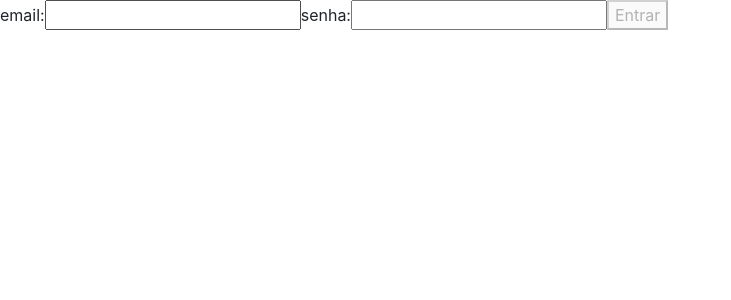
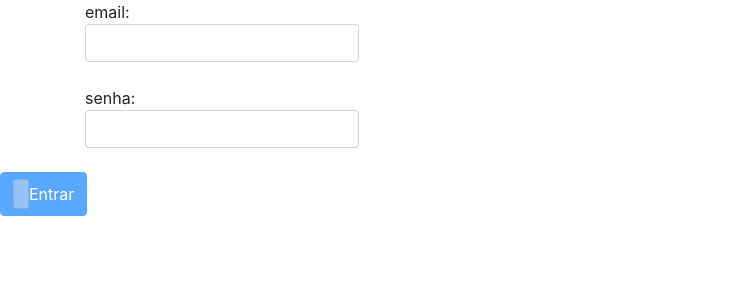
Before and after one commit to zLibrian/frontend-online-store, a React (Create React App) app: page / in a window 1280 px wide. Shown: the top 300 px of the page, without its empty margins (0-731 px from the left). Built offline with nearby package versions, Linux system fonts and the light colour scheme.

Commit message:
Requisito 17 e rtl

```diff
--- a/src/components/SearchInput.js
+++ b/src/components/SearchInput.js
@@ -25,6 +25,11 @@ export default function SearchInput({ fetchFood }) {
       return global.alert('Sua busca deve conter somente 1 (um) caracter');
     }
     const request = await fetchFood(radioSelect, search);
+    if (request === 'ERROR') {
+      console.log('passei aqui');
+      return global
+        .alert('Sinto muito, não encontramos nenhuma receita para esses filtros.');
+    }
     const typeRecipe = request.meals || request.drinks;
     if (typeRecipe.length === 1) {
       setRecipesApp({ ...recipesApp, dataCategoryFoodAPI: typeRecipe, loading: false });
--- a/src/pages/Login.js
+++ b/src/pages/Login.js
@@ -1,5 +1,6 @@
 import PropTypes from 'prop-types';
 import React, { useContext } from 'react';
+import { ToggleButton } from 'react-bootstrap';
 import recipesContext from '../context/recipesContext';
 
 export default function Login({ history }) {
@@ -23,10 +24,12 @@ export default function Login({ history }) {
     handleButton = false;
   }
   return (
-    <div>
-      <label htmlFor="email">
+    <div className="login">
+      <div className="mb-3 container">
+        <label className="login-name-input" htmlFor="email">
           email:
           <input
+            className="login form-control"
             onChange={ handleChange }
             type="text"
             name="email"
@@ -34,9 +37,12 @@ export default function Login({ history }) {
             data-testid="email-input"
           />
         </label>
-      <label htmlFor="password">
+      </div>
+      <div className="mb-3 container">
+        <label className="login-name-input" htmlFor="password">
           senha:
           <input
+            className="password form-control"
             onChange={ handleChange }
             type="password"
             name="password"
@@ -44,14 +50,16 @@ export default function Login({ history }) {
             data-testid="password-input"
           />
         </label>
-      <button
+      </div>
+      <ToggleButton
+        class="buttonLogin btn btn-primary"
         data-testid="login-submit-btn"
         onClick={ handleClick }
         disabled={ handleButton }
         type="button"
       >
         Entrar
-      </button>
+      </ToggleButton>
     </div>
   );
 }
--- a/src/services/index.js
+++ b/src/services/index.js
@@ -3,7 +3,12 @@ export async function fetchApiRecipesFood(filterSelect, text) {
   if (filterSelect === 'i') url = 'https://www.themealdb.com/api/json/v1/1/filter.php?';
 
   const fetchUrl = await fetch(`${url}${filterSelect}=${text}`);
-  const response = await fetchUrl.json();
+  let response;
+  try {
+    response = await fetchUrl.json();
+  } catch (e) {
+    response = 'ERROR';
+  }
   return response;
 }
 
@@ -12,6 +17,11 @@ export async function fetchApiRecipesDrinks(filterSelect, text) {
   if (filterSelect === 'i') url = 'https://www.thecocktaildb.com/api/json/v1/1/filter.php?';
 
   const fetchUrl = await fetch(`${url}${filterSelect}=${text}`);
-  const response = await fetchUrl.json();
+  let response;
+  try {
+    response = await fetchUrl.json();
+  } catch (e) {
+    response = 'ERROR';
+  }
   return response;
 }
```
Also changed, not shown: 1 other file (tests, documents, lock files or other folders). Lines whose indentation alone changed are shown as unchanged.
